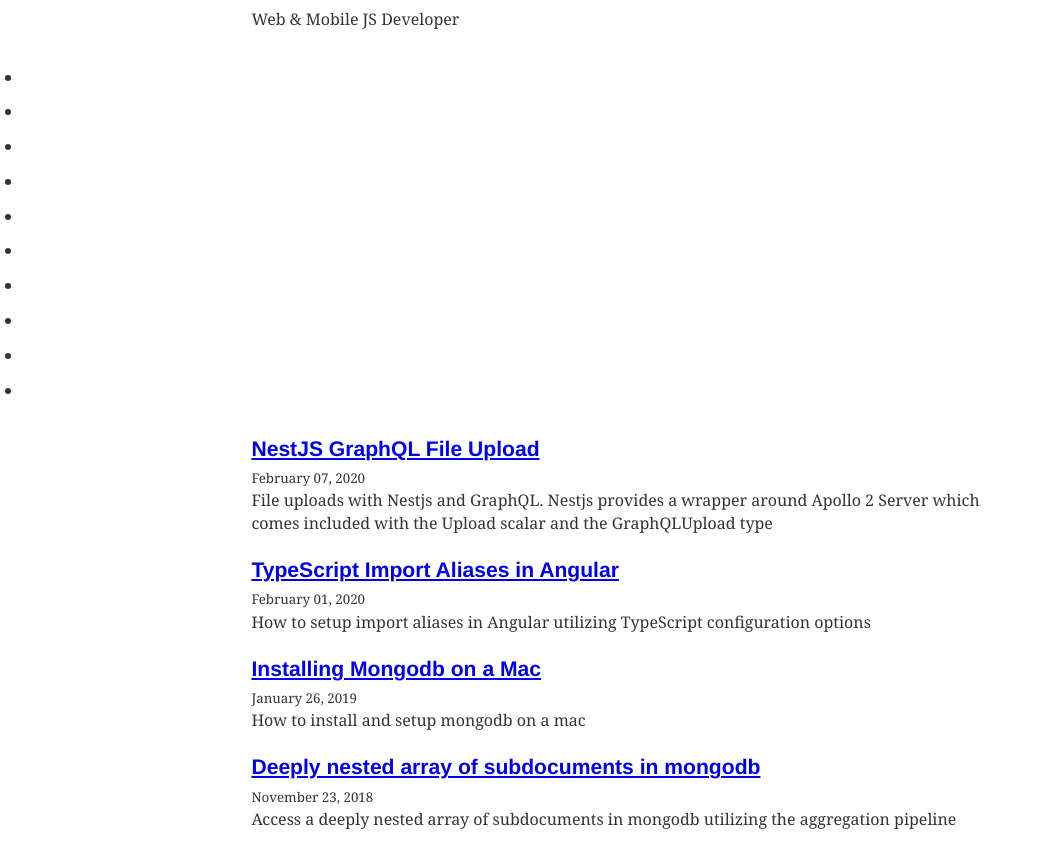
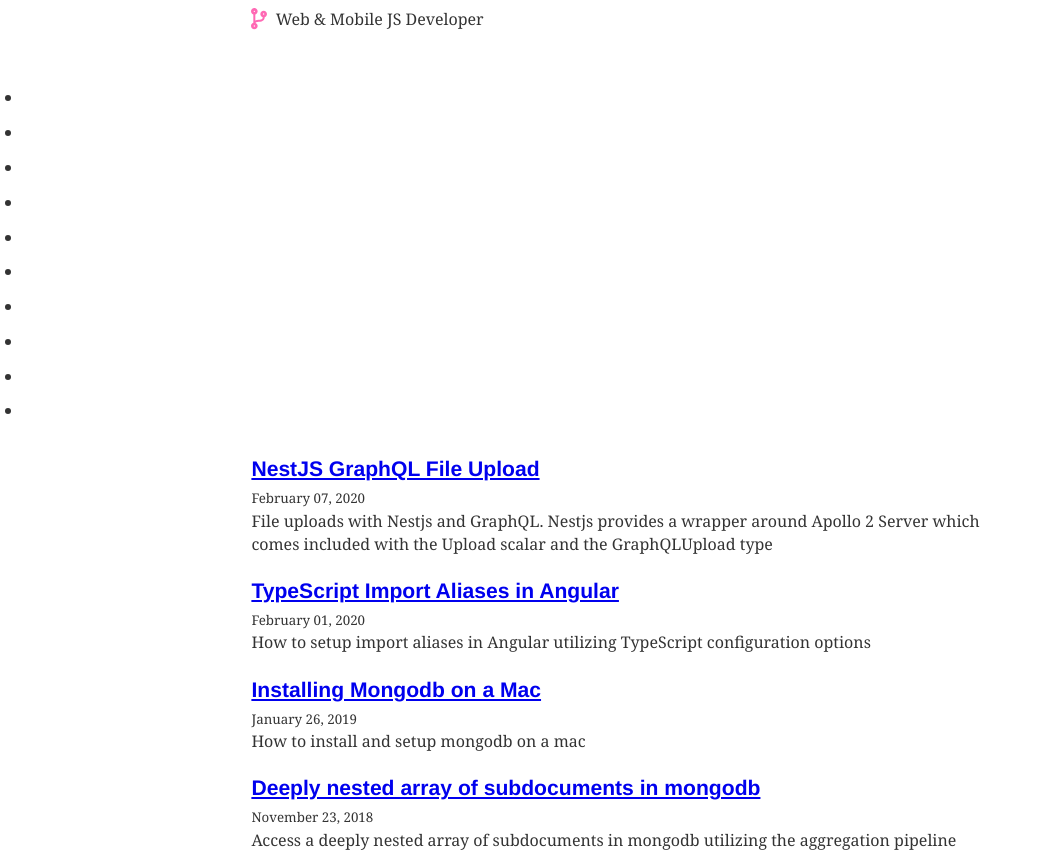
Before and after one commit to stephen-knutter/stephen-knutter.github.io, a Gatsby site: page / in a window 1280 px wide. Shown: the part 74-925 px from the top of the page, without its empty margins (0-1038 px from the left). Built offline with nearby package versions, Linux system fonts and the light colour scheme; Gatsby itself is replaced by a stand-in of ours; some packages are replaced by stand-ins of ours; what typography-theme-fairy-gates would draw is missing.

Commit message:
fix sticky footer

```diff
--- a/src/components/bio.js
+++ b/src/components/bio.js
@@ -36,9 +36,9 @@
 
   const { author } = data.site.siteMetadata
   return (
-    <div style={{marginBottom: rhythm(2.5), zIndex: 2}}>
-      <Link to={`/`}><h1 style={{color: `white`, display: `inline-block`}}><FontAwesomeIcon style={{color: 'hotpink'}} icon={faCodeBranch} size="sm" /> {author}</h1></Link>
-      <p>Web &amp; Mobile JS Developer</p>
+    <div style={{paddingBottom: rhythm(2.4), zIndex: 2}}>
+      <Link to={`/`}><h1 style={{color: `white`, display: `inline-block`}}>{author}</h1></Link>
+      <p><FontAwesomeIcon style={{color: 'hotpink'}} icon={faCodeBranch} size="lg" />&nbsp;&nbsp;Web &amp; Mobile JS Developer</p>
     </div>
   )
 }
--- a/src/components/layout.js
+++ b/src/components/layout.js
@@ -34,7 +34,7 @@
     )
   } else {
     header = (
-      <h3 style={{marginTop: 0,}}>
+      <h3 style={{marginTop: 0}}>
         <Link
           style={{
             boxShadow: `none`,
@@ -85,6 +85,7 @@
             marginRight: `auto`,
             maxWidth: rhythm(35),
             padding: `${rhythm(.5)} ${rhythm(3 / 4)}`,
+            minHeight: `calc(100vh - ${rhythm(17)})`
           }}
       >
         <main>{children}</main>
```
